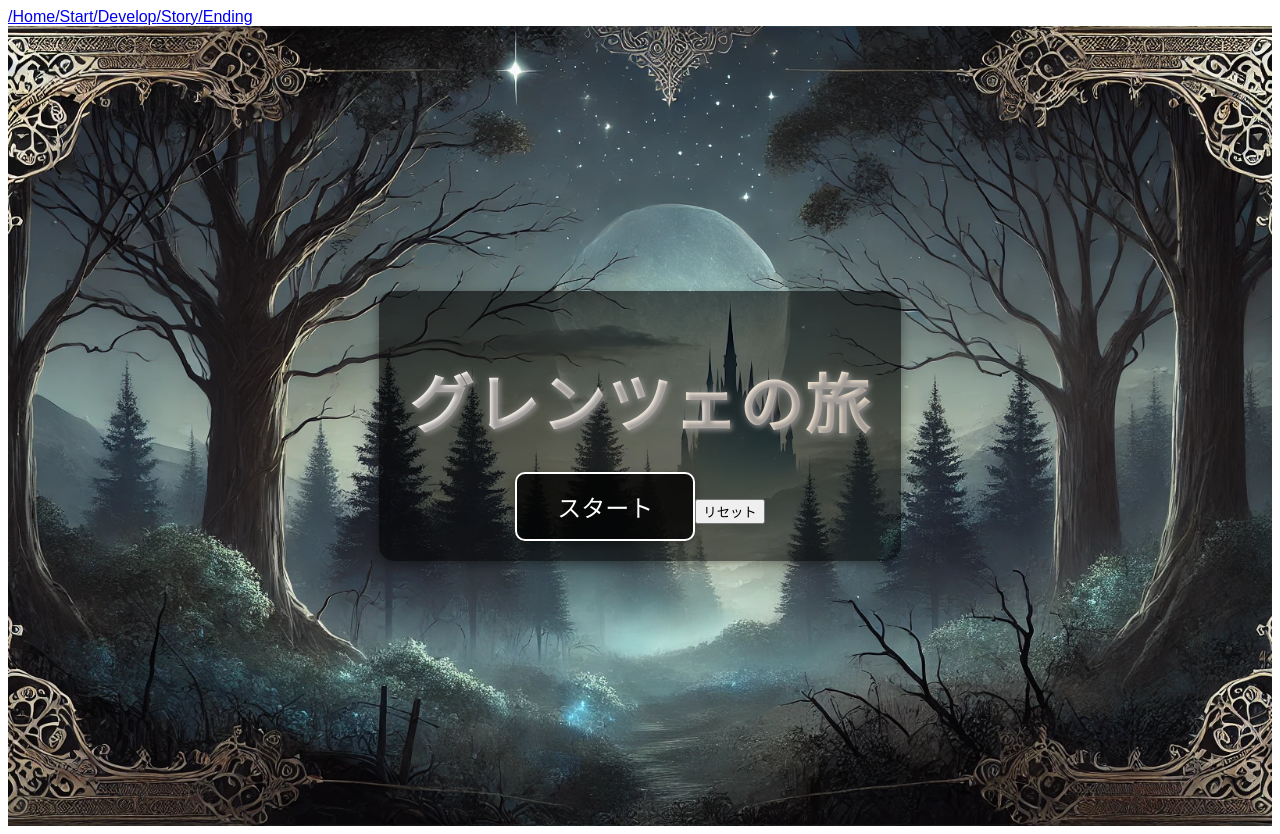
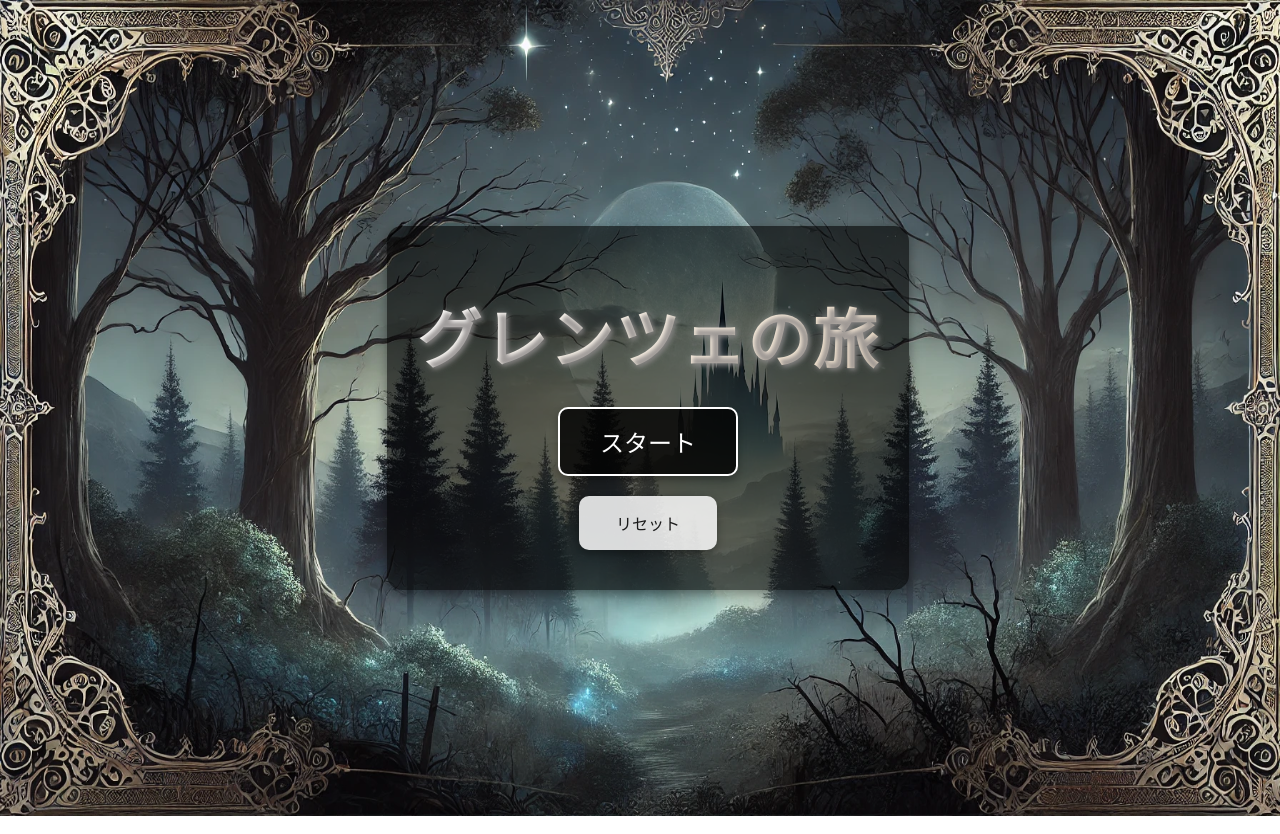
Before and after one commit to mitsui6969/BRAVO-front, a Next.js app: page / in a window 1280 px wide. Built offline with nearby package versions, Linux system fonts and the light colour scheme.

Commit message:
スタート画面のUI

```diff
--- a/src/app/layout.js
+++ b/src/app/layout.js
@@ -12,13 +12,13 @@ export default function RootLayout({ children }) {
     <html lang="jp">
       <body>
         <Suspense>
-        <div className="header">
+        {/* <div className="header">
           <Link href={"/"}>/Home</Link>
           <Link href={"/Start"}>/Start</Link>
           <Link href={"/Develop"}>/Develop</Link>
           <Link href={"/Story"}>/Story</Link>
           <Link href={"/Ending"}>/Ending</Link>
-        </div>
+        </div> */}
 
         <div>{children}</div>
         </Suspense>
--- a/src/app/page.js
+++ b/src/app/page.js
@@ -4,6 +4,7 @@ import axios from 'axios';
 import Link from 'next/link';
 import Modal from 'react-modal';
 import '../styles/home.css';
+import Button from '@/components/Button/Button';
 
 Modal.setAppElement("body");
 
@@ -41,16 +42,19 @@ function Home()  {
         <div className="container">
             <div className="titleContainer">
                 <h1 className="title">グレンツェの旅</h1>
-                <Link href={'/Start'}>
-                    <button className="startButton">スタート</button>
-                </Link>
 
-                <button className='resetButotn' onClick={() => setIsModalOpen(true)}>リセット</button>
+                <div className='home-button-component'>
+                    <Link href={'/Start'}>
+                        <Button className='start-button'>スタート</Button>
+                    </Link>
+
+                    <Button className='reset-button button-outline' onClick={() => setIsModalOpen(true)}>リセット</Button>
+                </div>
                 <Modal isOpen={isModalOpen}>
                     <h1>本当にリセットしますか？</h1>
                     <p>リセットすると今までのデータは全て削除されます。</p>
                     <button onClick={() => setIsModalOpen(false)}>戻る</button>
-                    <button className='resetButotn' onClick={handleDeleteData}>リセット</button>
+                    <button className='reset-true-Butotn' onClick={handleDeleteData}>リセット</button>
                 </Modal>
             </div>
         </div>
--- a/src/components/Button/Button.css
+++ b/src/components/Button/Button.css
@@ -1,7 +1,5 @@
 /* 基礎スタイル */
 .button-base {
-    padding: 15px 40px;
-    font-size: 1.5rem;
     color: #ffffff;
     background-color: rgba(0, 0, 0, 0.8);
     border: 2px solid #ffffff;
@@ -34,13 +32,15 @@
 
   /* バリエーション: outline */
 .button-outline {
-    background-color: var(--white);
-    color: var(--accent);
-    border: 1px solid var(--accent);
+    background-color: #ffffffd5;
+    color: rgba(0, 0, 0, 0.877);
+    border: none;
 }
 
-.button-outline:hover:not(:disabled) {
-    opacity: 0.75;
+.button-outline:hover {
+    background-color: #ffffffd5;
+    color: #333333c1;
+    transform: scale(1.05);
 }
 
   /* バリエーション: icon */
--- a/src/styles/home.css
+++ b/src/styles/home.css
@@ -1,11 +1,17 @@
 @import url('https://fonts.googleapis.com/css2?family=Cinzel:wght@700&display=swap');
+
+body {
+    height: 100%;
+    width: 100%;
+    background-image: url("/title.png");
+    background-size: 100% 100%;
+}
 
 .container {
     display: flex;
     align-items: center;
     justify-content: center;
     min-height: 100vh;
-    background-image: url("/title.png"); /* publicフォルダ内の背景画像 */
     background-size: cover;
     background-position: center;
     color: #fff;
@@ -34,22 +40,22 @@
     text-transform: uppercase;
 }
 
-/* スタートボタンのスタイル */
-.startButton {
+.start-button {
+    font-size: 1.5rem;
     padding: 15px 40px;
-    font-size: 1.5rem;
-    color: #ffffff;
-    background-color: rgba(0, 0, 0, 0.8);
-    border: 2px solid #ffffff;
-    border-radius: 10px;
-    cursor: pointer;
-    transition: background-color 0.3s ease, transform 0.2s;
-    box-shadow: 0px 4px 8px rgba(0, 0, 0, 0.3);
 }
 
-.startButton:hover {
-    background-color: #333333;
-    transform: scale(1.05); /* ホバー時に少し大きく */
+.home-button-component {
+    display: flex;
+    flex-flow: column;
+    align-items: center;
+}
+
+.reset-button {
+    margin: 20px 0;
+    width: 30%;
+    padding: 15px 30px;
+    font-size: 1rem;
 }
 
 /* 全体のフォントと色調整 */
```
